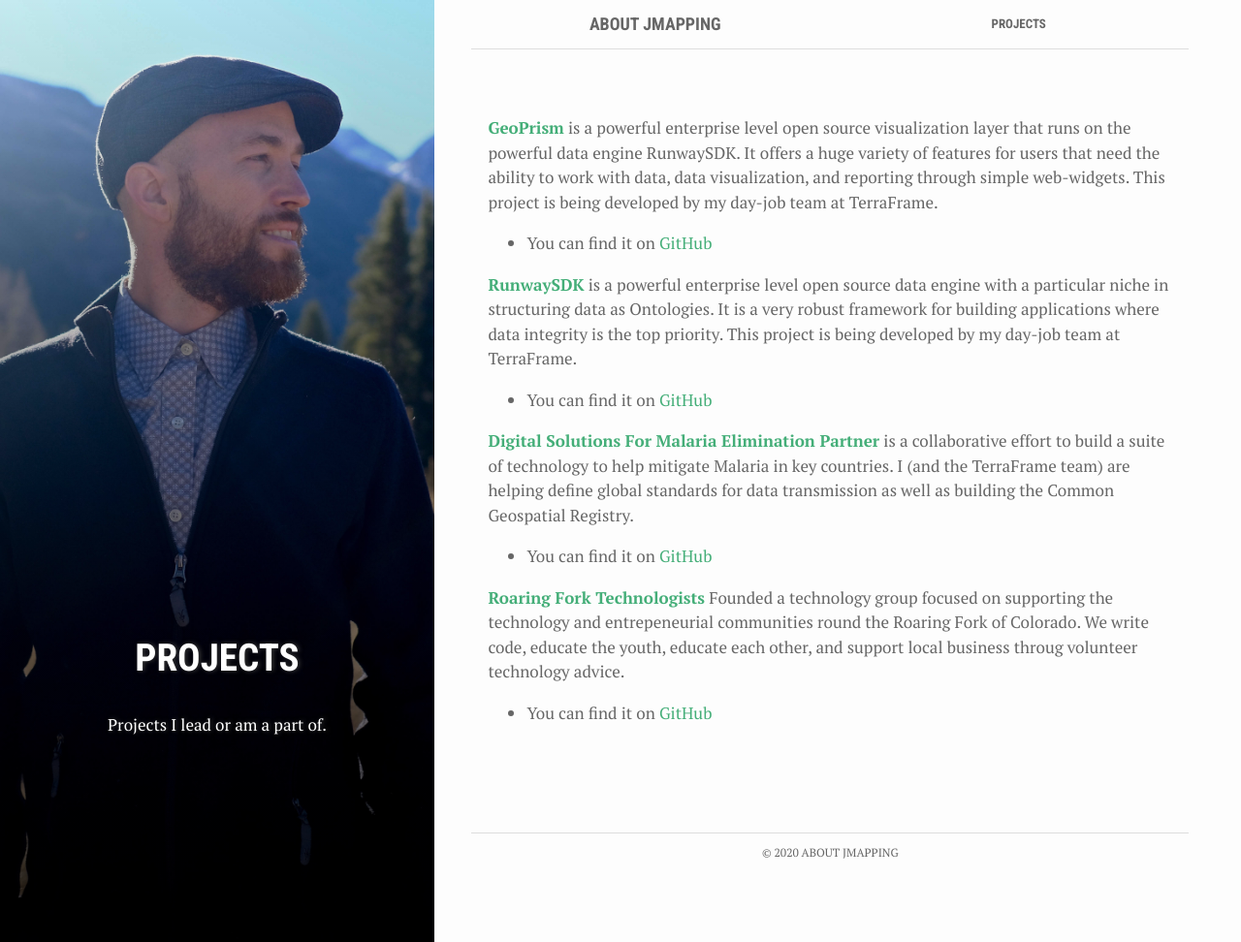
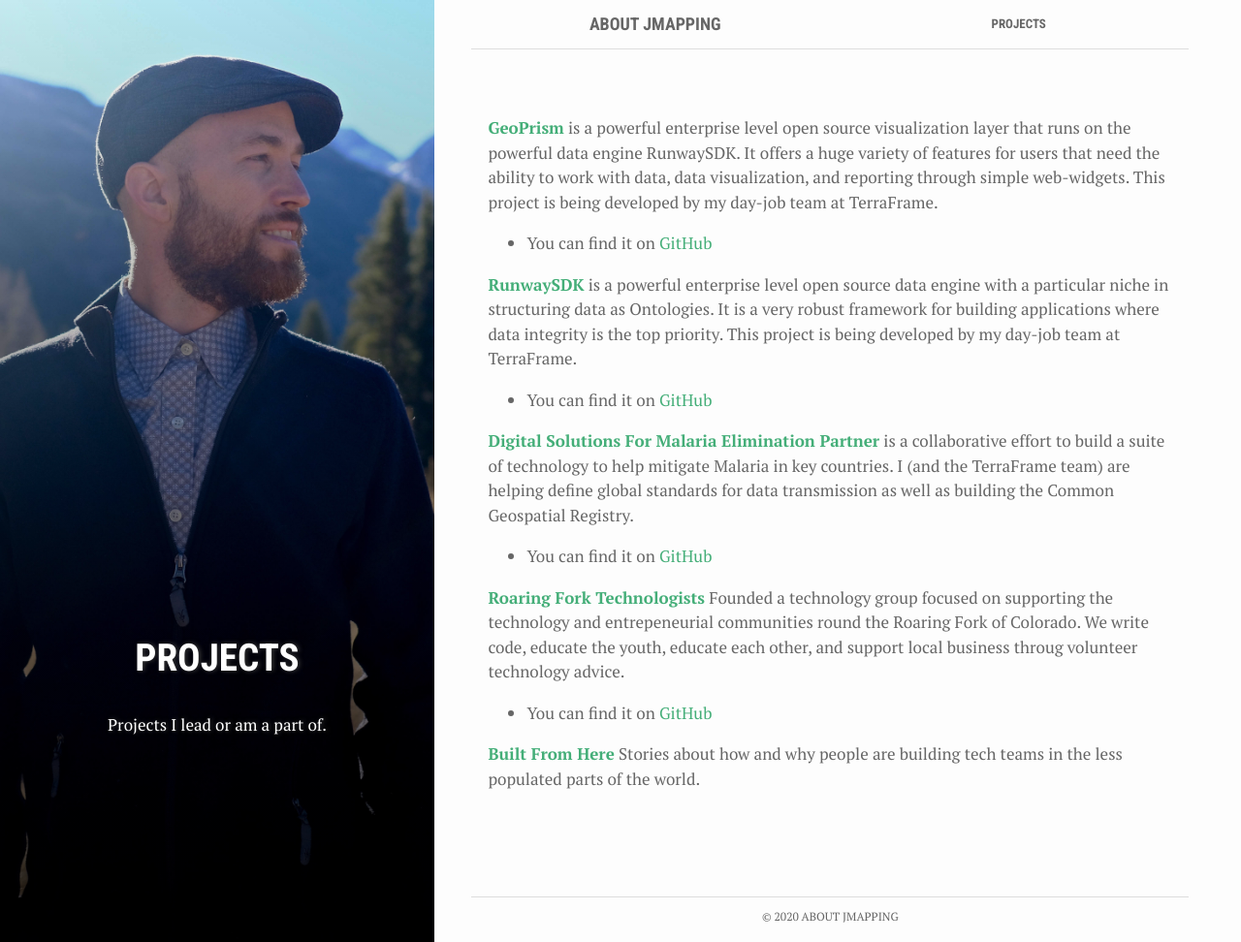
Before and after one commit to justinlewis/jmapping, a Jekyll site: the page built from projects.md, in a window 1280 px wide and 972 px high. Shown: the whole window at 97% size. Built offline with Jekyll 4.4.1, drawn with Linux system fonts in a browser that asks for light colours; nearby versions of some CDN libraries.

Commit message:
simplify

```diff
--- a/_config.yml
+++ b/_config.yml
@@ -65,3 +65,8 @@ projects:
   url: http://roaringforktechnologists.com/
   code-url: https://github.com/RoaringForkTech
   description: Founded a technology group focused on supporting the technology and entrepeneurial communities round the Roaring Fork of Colorado. We write code, educate the youth, educate each other, and support local business throug volunteer technology advice.
+
+- name: Built From Here
+  url: https://builtfromhere.com/
+  code-url:
+  description: Stories about how and why people are building tech teams in the less populated parts of the world.
--- a/_includes/head.html
+++ b/_includes/head.html
@@ -55,4 +55,5 @@
 
   <script src="https://use.fontawesome.com/626779f74f.js"></script>
 
+
 </head>
--- a/projects.md
+++ b/projects.md
@@ -11,11 +11,16 @@ active: projects
 
 {% for proj in site.projects %}
 
-  <p><a href="{{proj.url}}" target="_blank" style="font-weight:bold;">{{proj.name}}</a> {{proj.description}}</p>
+  <p>
+    <a href="{{proj.url}}" target="_blank" style="font-weight:bold;">{{proj.name}}</a> {{proj.description}}
+  </p>
+
+  {% if proj.code-url %}
   <ul>
     <li>
       You can find it on <a href="{{proj.code-url}}" target="_blank">GitHub</a>
     </li>
   </ul>
+  {% endif %}
 
 {% endfor %}
```
Also changed, not shown: index.html (+3 -4 lines).
